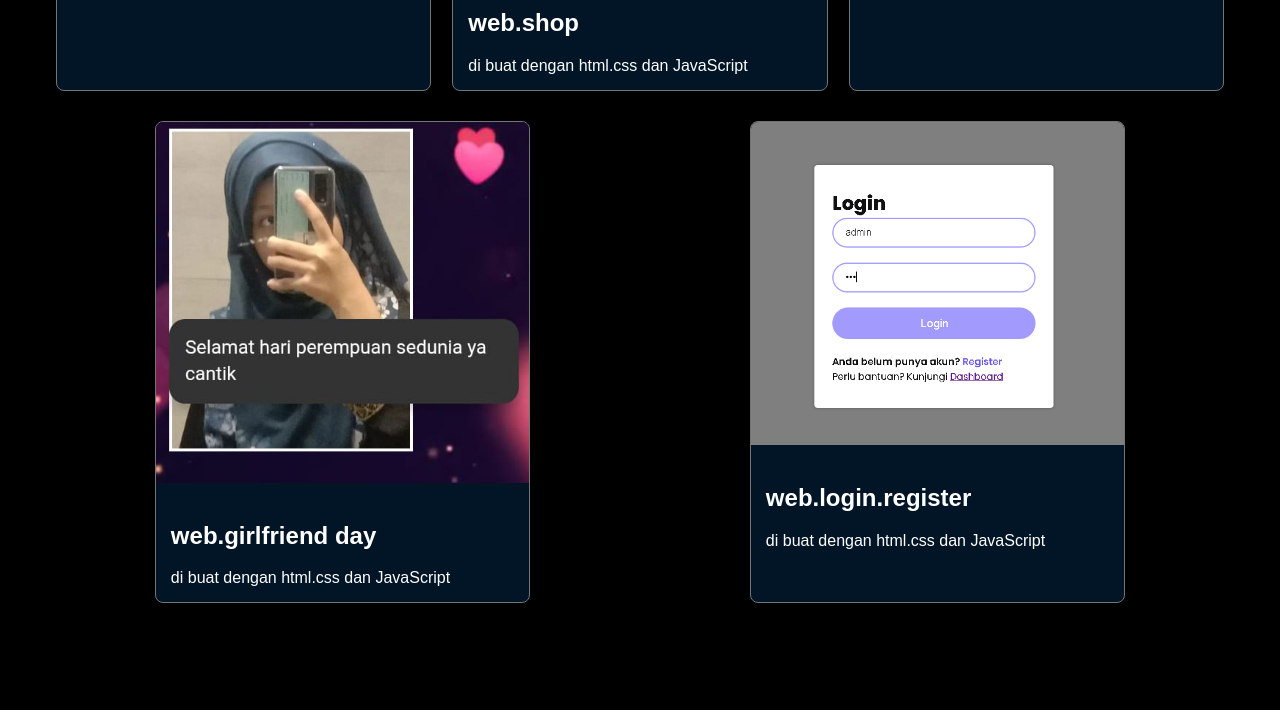
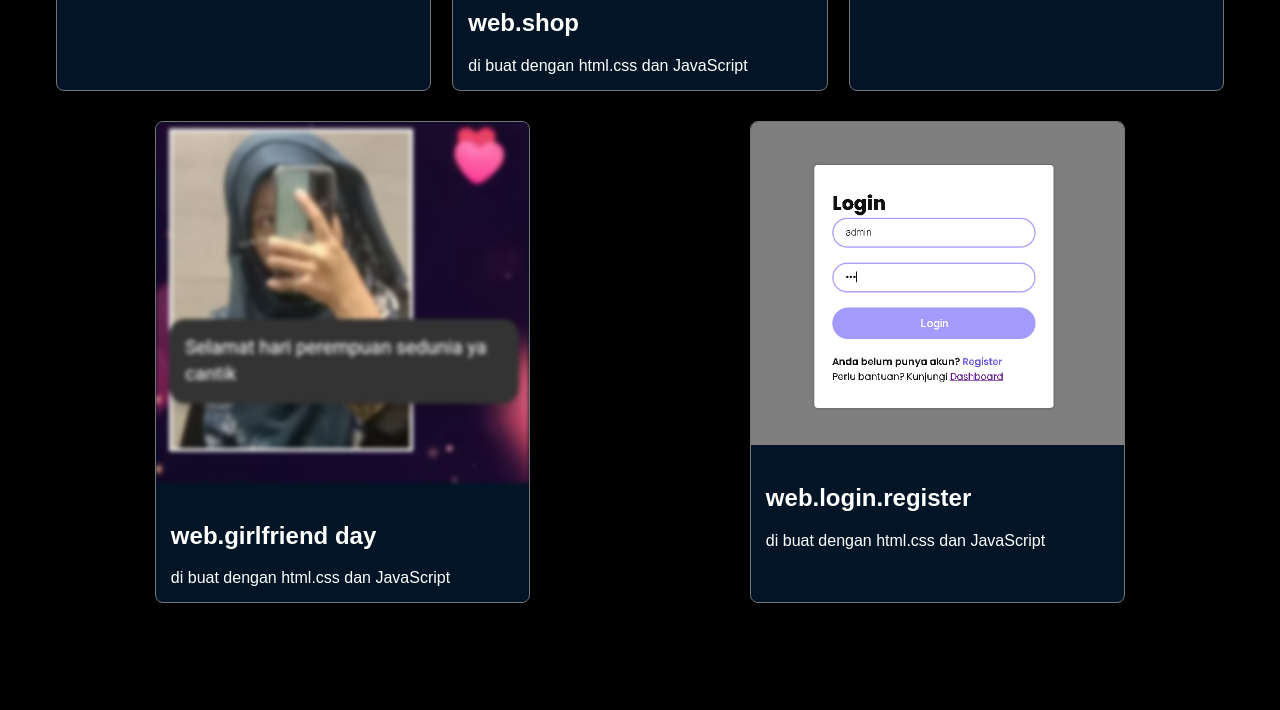
Before and after one commit to farhanalfatih/farhanalfatih.github.io, a plain HTML site: page index.html in a window 1280 px wide. Shown: the part 2723-3433 px from the top of the page. Drawn offline with nearby package versions, Linux system fonts and the light colour scheme.

Commit message:
Update index.html

```diff
--- a/index.html
+++ b/index.html
@@ -910,6 +910,10 @@ body {
             }
         }
 
+        .blurfoto {
+          filter: blur(2px);
+        }
+
 
          /* nexte */
 
@@ -1127,7 +1131,7 @@ body {
       </div>
 
       <div class="card_bb">
-        <img src="bbv.jpg" alt="Image">
+        <img src="bbv.jpg" alt="Image" class="blurfoto">
         <div class="descriptionzz">
             <h2> web.girlfriend day </h2>
             <vv>di buat dengan html.css dan JavaScript</vv>
```
